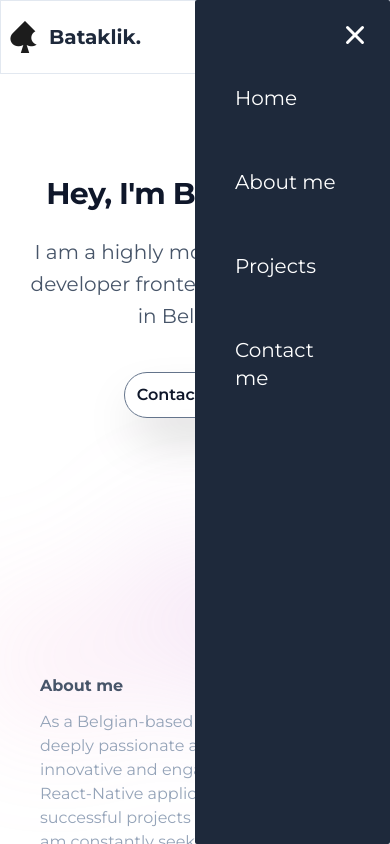
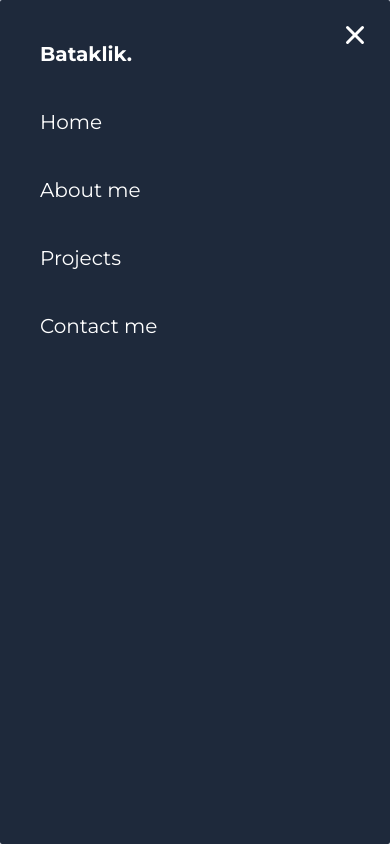
Before and after one commit to Bataklik/Bataklik-Portfolio, a Next.js app: page / in a window 390 px wide. Both pictures are taken after a click on the icon 362 px from the left and 37 px from the top of the page. Shown: the top 844 px of the page. Built offline with nearby package versions, Linux system fonts and the light colour scheme.

Commit message:
feat: :white_check_mark: Update Sidebar

```diff
--- a/src/components/core/About/index.tsx
+++ b/src/components/core/About/index.tsx
@@ -85,8 +85,8 @@ export function AboutSection({}) {
             <h1 className="text-gray-600 font-bold">Favorite technologies:</h1>
 
             <ul className="pl-6 list-disc">
-              {favorites.map(f => (
-                <li key={f.id} className="my-2 font-medium text-gray-400">
+              {favorites.map((f, i) => (
+                <li key={i} className="my-2 font-medium text-gray-400">
                   {f.name}
                 </li>
               ))}
--- a/src/components/core/Contact/index.tsx
+++ b/src/components/core/Contact/index.tsx
@@ -68,10 +68,10 @@ export function ContactSection({}) {
               </h1>
 
               <div className="flex gap-4 mb-12 mt-2 ">
-                {socialLinks.map(sl => (
+                {socialLinks.map((sl, i) => (
                   <motion.div
                     className="flex justify-center items-center gap-2"
-                    key={sl.name}
+                    key={i}
                     whileHover={{
                       opacity: 0.7,
                       textDecorationLine: "underline",
--- a/src/components/core/Projects/index.tsx
+++ b/src/components/core/Projects/index.tsx
@@ -39,9 +39,9 @@ export function ProjectsSection({}) {
         </div>
         {/* Bottom */}
         <div className="mt-8 mx-2 grid lg:grid-cols-2 gap-10 place-items-center">
-          {Projects.map(p => (
+          {Projects.map((p, i) => (
             <ProjectCard
-              key={p.getId}
+              key={i}
               src={p.getSrc}
               alt={p.getAlt}
               description={p.getDescription}
--- a/src/components/core/Skills/index.tsx
+++ b/src/components/core/Skills/index.tsx
@@ -97,9 +97,9 @@ export function SkillSection({}) {
         </div>
         {/* Bottom */}
         <div className="p-5 sm:p-0 flex flex-wrap justify-evenly">
-          {skills.map(s => (
+          {skills.map((s, i) => (
             <SkillCard
-              key={s.name}
+              key={i}
               cardImage={s.src}
               cardTitle={s.name}
               cardDescription={s.description}
--- a/src/components/layout/Navbar.tsx
+++ b/src/components/layout/Navbar.tsx
@@ -26,8 +26,9 @@ export const navVariants = {
 };
 interface NavbarProps {
   navLinks: {
-    linkName: string;
-    linkPath: string;
+    id: number;
+    name: string;
+    path: string;
   }[];
   selectedItem: number;
   setSelectedItem: React.Dispatch<React.SetStateAction<number>>;
@@ -50,17 +51,21 @@ export function Navbar({
           <span className="text-xl font-bold text-gray-800">Bataklik.</span>
         </a>
         <ul className="hidden md:flex space-x-10 text-gray-600 text-sm uppercase">
-          {navLinks.map((nl, i) => (
+          {navLinks.map((nav, i) => (
             <NavItem
-              key={i}
-              text={nl.linkName}
-              link={nl.linkPath}
-              onClick={() => setSelectedItem(navLinks.indexOf(nl))}
+              key={nav.id}
+              text={nav.name}
+              link={nav.path}
+              onClick={() => setSelectedItem(navLinks.indexOf(nav))}
               selected={selectedItem === i}
             />
           ))}
         </ul>
-        <Sidebar navLinks={navLinks} />
+        <Sidebar
+          navLinks={navLinks}
+          selectedItem={selectedItem}
+          setSelectedItem={setSelectedItem}
+        />
 
         {/* <NavDown navLinks={navLinks} /> */}
       </div>
--- a/src/components/layout/Sidebar.tsx
+++ b/src/components/layout/Sidebar.tsx
@@ -1,14 +1,41 @@
 import React, { useState } from "react";
+import { motion } from "framer-motion";
 import { HiMenu, HiX } from "react-icons/hi";
 
 interface Props {
   navLinks: {
-    linkName: string;
-    linkPath: string;
+    id: number;
+    name: string;
+    path: string;
   }[];
+  selectedItem: number;
+  setSelectedItem: React.Dispatch<React.SetStateAction<number>>;
 }
+
+const sidebarVariants = {
+  open: {
+    x: 0,
+    transition: {
+      stiffness: 50,
+      damping: 10,
+    },
+  },
+  closed: {
+    x: "100%",
+    transition: {
+      stiffness: 50,
+      damping: 10,
+    },
+  },
+};
+
 export default function Sidebar({ navLinks }: Props) {
   const [isOpen, setIsOpen] = useState(false);
+
+  const toggleSidebar = () => {
+    setIsOpen(!isOpen);
+  };
+
   return (
     <>
       {!isOpen ? (
@@ -16,32 +43,50 @@ export default function Sidebar({ navLinks }: Props) {
           className={"block md:hidden cursor-pointer z-10 mr-3"}
           color={"black"}
           size={30}
-          onClick={() => setIsOpen(!isOpen)}
+          onClick={toggleSidebar}
         />
       ) : (
         <HiX
           className={"block z-10 md:hidden cursor-pointer fixed top-5 right-5"}
           color={"white"}
           size={30}
-          onClick={() => setIsOpen(!isOpen)}
+          onClick={toggleSidebar}
         />
       )}
-      <div
-        className={`top-0 right-0 fixed gap-4 flex flex-col bg-slate-800 w-[50vw] h-full rounded-sm ${
-          isOpen ? "translate-x-0" : "translate-x-full"
-        } ease-in-out duration-300 pt-16`}
+      <motion.div
+        className={`top-0 right-0 fixed gap-4 flex flex-col bg-slate-800 w-full h-full rounded-sm`}
+        variants={sidebarVariants}
+        initial="closed"
+        animate={isOpen ? "open" : "closed"}
       >
-        {navLinks.map(n => (
-          <a
-            key={n.linkName}
-            href={n.linkPath}
-            onClick={() => setIsOpen(!isOpen)}
-            className="text-xl px-10 py-5  text-white hover:bg-white hover:text-slate-700 focus:hover:bg-white focus:text-slate-700 transition-all duration-500 ease-in-out"
+        <motion.div className="mt-10 flex flex-col justify-center ">
+          <motion.p
+            variants={{
+              open: { opacity: 1, x: 0 },
+              closed: { opacity: 0, x: 50 },
+            }}
+            className="px-10 text-xl font-bold text-white mb-5"
           >
-            {n.linkName}
-          </a>
-        ))}
-      </div>
+            Bataklik.
+          </motion.p>
+          {navLinks.map(nav => {
+            return (
+              <motion.a
+                key={nav.id}
+                href={nav.path}
+                onClick={toggleSidebar}
+                className="text-xl px-10 py-5 text-white hover:bg-white hover:text-slate-700 focus:hover:bg-white focus:text-slate-700 transition-all duration-500 ease-in-out"
+                variants={{
+                  open: { opacity: 1, x: 0 },
+                  closed: { opacity: 0, x: 50 },
+                }}
+              >
+                {nav.name}
+              </motion.a>
+            );
+          })}
+        </motion.div>
+      </motion.div>
     </>
   );
 }
--- a/src/components/layout/index.tsx
+++ b/src/components/layout/index.tsx
@@ -10,20 +10,24 @@ export function Layout({ children }: LayoutProps) {
   const [selectedItem, setSelectedItem] = useState(0);
   const navLinks = [
     {
-      linkName: "Home",
-      linkPath: "#home",
+      id: 1,
+      name: "Home",
+      path: "#home",
     },
     {
-      linkName: "About me",
-      linkPath: "#about",
+      id: 2,
+      name: "About me",
+      path: "#about",
     },
     {
-      linkName: "Projects",
-      linkPath: "#projects",
+      id: 3,
+      name: "Projects",
+      path: "#projects",
     },
     {
-      linkName: "Contact me",
-      linkPath: "#contact",
+      id: 4,
+      name: "Contact me",
+      path: "#contact",
     },
   ];
 
@@ -31,7 +35,7 @@ export function Layout({ children }: LayoutProps) {
     <div>
       <Head
         title={"Bataklik Portfolio:"}
-        section={navLinks[selectedItem].linkName}
+        section={navLinks[selectedItem].name}
       />
       <Navbar
         navLinks={navLinks}
```
